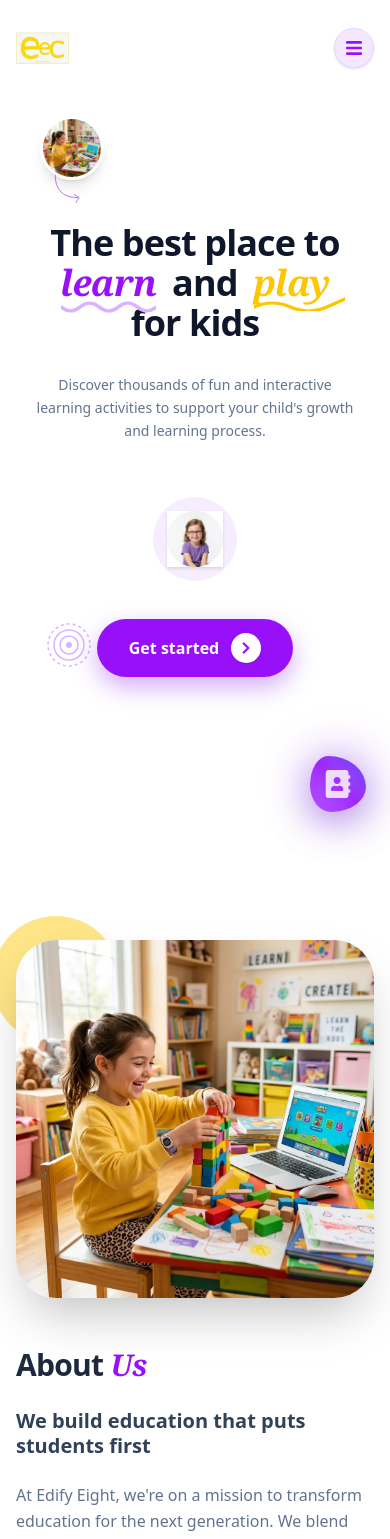
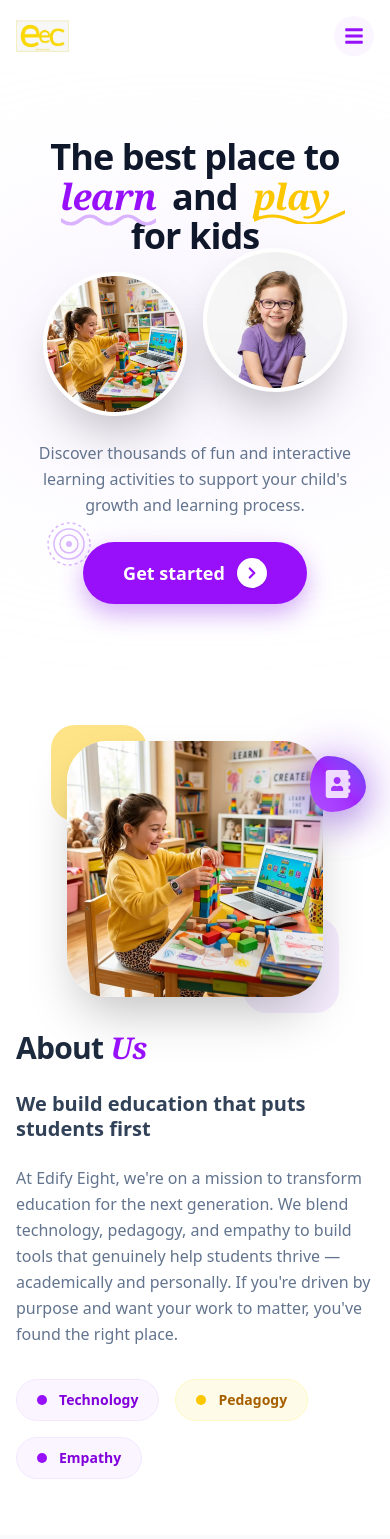
Before and after one commit to yarrowtech-intern2/EECB2CLanding, a React (Vite) app in the folder frontend/: page / in a window 390 px wide. Shown: the top 1539 px of the page. Built offline with nearby package versions, Linux system fonts and the light colour scheme.

Commit message:
fixed error

```diff
--- a/frontend/src/Components/About.jsx
+++ b/frontend/src/Components/About.jsx
@@ -3,20 +3,20 @@ import learningMaterials from "../assets/wonderkids/learning_materials.webp";
 
 const About = () => {
   return (
-    <section id="about" className="w-full py-24 relative overflow-hidden bg-white">
-      <div className="global-container relative z-10 flex flex-col lg:flex-row items-center gap-12 lg:gap-20">
+    <section id="about" className="w-full py-6 sm:py-10 relative overflow-hidden bg-white">
+      <div className="global-container relative z-10 flex flex-col lg:flex-row items-center gap-8 lg:gap-20">
 
         {/* Left Side: Image */}
         <div className="w-full lg:w-1/2 relative flex justify-center lg:justify-start" data-aos="fade-right">
-          <div className="relative z-10 rounded-[40px] overflow-hidden shadow-2xl bg-purple-50 max-w-[480px]">
-            <img
-              src={learningMaterials}
-              alt="About Edify Eight"
-              className="w-full h-auto object-cover"
-            />
+          <div className="relative w-64 h-64 sm:w-80 sm:h-80 lg:w-[450px] lg:h-[450px]">
+            {/* Main Image - Now rounded square without border */}
+            <div className="w-full h-full rounded-[40px] shadow-2xl overflow-hidden relative z-10 bg-white">
+              <img src={learningMaterials} alt="About Edify Eight" className="w-full h-full object-cover" />
+            </div>
+            {/* Decorative shapes */}
+            <div className="absolute -top-4 -left-4 sm:-top-6 sm:-left-6 w-24 h-24 sm:w-32 sm:h-32 bg-yellow-400 rounded-3xl -z-10 opacity-20 animate-pulse"></div>
+            <div className="absolute -bottom-4 -right-4 sm:-bottom-6 sm:-right-6 w-24 h-24 sm:w-32 sm:h-32 bg-purple-200 rounded-3xl -z-10 opacity-40"></div>
           </div>
-          {/* Decorative shapes */}
-          <div className="absolute -top-6 -left-6 w-32 h-32 bg-yellow-400 rounded-full -z-10 opacity-20 animate-pulse"></div>
         </div>
 
         {/* Right Side: Content */}
--- a/frontend/src/Components/Contact.jsx
+++ b/frontend/src/Components/Contact.jsx
@@ -144,11 +144,11 @@ const Contact = () => {
   return (
     <section
       id="contact"
-      className="w-full py-24 relative overflow-hidden bg-white"
+      className="w-full py-6 sm:py-10 relative overflow-hidden bg-white"
     >
       <div className="global-container relative z-10">
         {/* Header */}
-        <div className="mb-16 text-center">
+        <div className="mb-4 sm:mb-6 text-center">
           <h2 className="text-3xl sm:text-4xl lg:text-5xl leading-tight tracking-tight font-extrabold text-slate-800 mb-6">
             Get in <span className="text-yellow-400 italic font-serif">touch</span>
           </h2>
--- a/frontend/src/Components/FAQ.jsx
+++ b/frontend/src/Components/FAQ.jsx
@@ -58,11 +58,11 @@ const FAQ = () => {
   return (
     <section
       id="faq"
-      className="relative py-24 bg-slate-50 overflow-hidden"
+      className="relative py-6 sm:py-10 bg-slate-50 overflow-hidden"
     >
       <div className="global-container relative z-10">
         {/* Header */}
-        <div className="mb-16 text-center">
+        <div className="mb-4 sm:mb-6 text-center">
           <h2 className="text-3xl sm:text-4xl lg:text-5xl leading-tight tracking-tight font-extrabold text-slate-800 mb-6">
             Got <span className="text-purple-600 italic font-serif">questions?</span>
           </h2>
--- a/frontend/src/Components/Footer.jsx
+++ b/frontend/src/Components/Footer.jsx
@@ -32,7 +32,7 @@ export default function Footer() {
       <div className="absolute -bottom-48 -right-48 w-[560px] h-[560px] bg-yellow-100/40 blur-[130px] rounded-full z-0" />
 
       {/* ===================== CONTENT ===================== */}
-      <div className="global-container relative z-20 pt-16">
+      <div className="global-container relative z-20 pt-8 sm:pt-16">
         <div className="grid grid-cols-1 lg:grid-cols-2 gap-12 2xl:gap-16 items-stretch">
           {/* LEFT CARD */}
           <div
--- a/frontend/src/Components/Header.jsx
+++ b/frontend/src/Components/Header.jsx
@@ -1,10 +1,11 @@
 import React, { useEffect, useRef, useState } from "react";
 import { useNavigate, useLocation } from "react-router-dom";
-import toast from "react-hot-toast";
 import Logo from "../assets/logo.webp";
-import { FaBars, FaTimes } from "react-icons/fa";
+import { FaBars, FaTimes, FaHome, FaInfoCircle, FaBullseye, FaQuestionCircle, FaStar, FaThLarge } from "react-icons/fa";
 
 const Header = () => {
+  const [isVisible, setIsVisible] = useState(true);
+  const [lastScrollY, setLastScrollY] = useState(0);
   const [mobileOpen, setMobileOpen] = useState(false);
   const [activeSection, setActiveSection] = useState("home");
   const [scrolled, setScrolled] = useState(false);
@@ -14,27 +15,41 @@ const Header = () => {
   const location = useLocation();
 
   const navLinks = [
-    { label: "Home", id: "home" },
-    { label: "About Us", id: "about" },
-    { label: "Our Mission", id: "mission" },
-    { label: "Why EEC", id: "why-eec" },
-    { label: "Features", id: "features" },
-    { label: "FAQ", id: "faq" },
+    { label: "Home", id: "home", icon: <FaHome /> },
+    { label: "About", id: "about", icon: <FaInfoCircle /> },
+    { label: "Mission", id: "mission", icon: <FaBullseye /> },
+    { label: "Why EEC", id: "why-eec", icon: <FaStar /> },
+    { label: "Features", id: "features", icon: <FaThLarge /> },
+    { label: "FAQ", id: "faq", icon: <FaQuestionCircle /> },
   ];
 
   /* ======================
-     SCROLL ACTIVE SECTION
+     SCROLL BEHAVIOR & ACTIVE SECTION
   ====================== */
 
   useEffect(() => {
     const handleScroll = () => {
-      setScrolled(window.scrollY > 30);
+      const currentScrollY = window.scrollY;
+      setScrolled(currentScrollY > 30);
 
-      const scrollPosition = window.scrollY + 150;
+      // Hide Header Logic
+      if (currentScrollY > lastScrollY && currentScrollY > 100) {
+        setIsVisible(false);
+      } else {
+        setIsVisible(true);
+      }
 
+      // CLOSE MENU ON SCROLL
+      if (mobileOpen) {
+        setMobileOpen(false);
+      }
+
+      setLastScrollY(currentScrollY);
+
+      // Active Section Logic
+      const scrollPosition = currentScrollY + 150;
       navLinks.forEach((link) => {
         const section = document.getElementById(link.id);
-
         if (section) {
           if (
             scrollPosition >= section.offsetTop &&
@@ -47,9 +62,8 @@ const Header = () => {
     };
 
     window.addEventListener("scroll", handleScroll, { passive: true });
-
     return () => window.removeEventListener("scroll", handleScroll);
-  }, []);
+  }, [lastScrollY, mobileOpen]);
 
   /* ======================
      MOBILE CLOSE OUTSIDE
@@ -61,19 +75,9 @@ const Header = () => {
         setMobileOpen(false);
       }
     };
-
     document.addEventListener("mousedown", handler);
-
     return () => document.removeEventListener("mousedown", handler);
   }, []);
-
-  /* ======================
-     BODY SCROLL LOCK
-  ====================== */
-
-  useEffect(() => {
-    document.body.style.overflow = mobileOpen ? "hidden" : "auto";
-  }, [mobileOpen]);
 
   /* ======================
      SCROLL FUNCTION
@@ -84,76 +88,60 @@ const Header = () => {
 
     if (location.pathname !== "/") {
       navigate("/");
-
       setTimeout(() => {
         const section = document.getElementById(id);
-
         if (section) {
           const headerOffset = 80;
           const elementPosition = section.getBoundingClientRect().top;
-          const offsetPosition =
-            elementPosition + window.scrollY - headerOffset;
-
-          window.scrollTo({
-            top: offsetPosition,
-            behavior: "smooth",
-          });
+          const offsetPosition = elementPosition + window.scrollY - headerOffset;
+          window.scrollTo({ top: offsetPosition, behavior: "smooth" });
         } else if (id === "home") {
           window.scrollTo({ top: 0, behavior: "smooth" });
         }
       }, 100);
-
       return;
     }
 
     const section = document.getElementById(id);
-
     if (!section) {
-      if (id === "home") {
-        window.scrollTo({ top: 0, behavior: "smooth" });
-      }
+      if (id === "home") window.scrollTo({ top: 0, behavior: "smooth" });
       return;
     }
 
     const headerOffset = 90;
     const elementPosition = section.getBoundingClientRect().top;
     const offsetPosition = elementPosition + window.pageYOffset - headerOffset;
-
-    window.scrollTo({
-      top: offsetPosition,
-      behavior: "smooth",
-    });
+    window.scrollTo({ top: offsetPosition, behavior: "smooth" });
   };
 
   return (
+    <>
+      {/* ======================
+         DESKTOP HEADER
+      ====================== */}
       <header
-      className={`fixed top-0 left-0 w-full z-[9999] transition-all duration-300 ${
-        scrolled
-          ? "py-3 bg-white/95 backdrop-blur-md shadow-md"
-          : "py-5 bg-transparent"
+        className={`hidden lg:block fixed left-0 w-full z-[9999] transition-all duration-500 ease-in-out ${
+          isVisible ? "translate-y-0" : "-translate-y-full"
+        } ${
+          scrolled ? "top-2 px-6" : "top-0 py-5 bg-transparent"
         }`}
       >
-      <div className="global-container relative flex items-center justify-between h-14 lg:h-16">
-
-        {/* LOGO */}
-        <button
-          onClick={() => scrollToSection("home")}
-          className="relative z-10 flex items-center gap-2 flex-shrink-0"
-        >
-          <img src={Logo} alt="logo" className="h-8 lg:h-10 w-auto" />
+        <div className={`global-container relative flex items-center justify-between transition-all duration-500 ${
+          scrolled
+            ? "h-16 bg-white/90 backdrop-blur-md shadow-lg rounded-full border border-white/20"
+            : "h-16 bg-transparent"
+        }`}>
+          <button onClick={() => scrollToSection("home")} className="ml-6">
+            <img src={Logo} alt="logo" className="h-10 w-auto" />
           </button>
-
-        {/* DESKTOP NAV */}
-        <div className="hidden lg:flex items-center absolute left-1/2 -translate-x-1/2 z-10">
-          <nav className="flex items-center gap-1 bg-white/80 border border-gray-200 rounded-full px-2 py-1.5 shadow-sm">
+          <div className="flex items-center absolute left-1/2 -translate-x-1/2">
+            <nav className="flex items-center gap-1">
               {navLinks.map((item) => (
                 <button
                   key={item.id}
                   onClick={() => scrollToSection(item.id)}
                   className={`px-5 py-2 rounded-full text-sm font-bold transition-all duration-300 ${
-                  activeSection === item.id
-                    ? "bg-purple-600 text-white shadow-md"
-                    : "text-slate-500 hover:text-slate-800 hover:bg-slate-50"
+                    activeSection === item.id ? "text-purple-600" : "text-slate-500 hover:text-slate-800"
                   }`}
                 >
                   {item.label}
@@ -161,74 +149,89 @@ const Header = () => {
               ))}
             </nav>
           </div>
-
-        {/* RIGHT ACTION BUTTONS */}
-        <div className="flex items-center gap-5 relative z-10">
-          <button
-            onClick={() => setMobileOpen(true)}
-            className="lg:hidden w-10 h-10 flex items-center justify-center rounded-full bg-purple-100 text-purple-600 shadow-sm border border-purple-200"
-          >
-            <FaBars size={18} />
+          <div className="mr-6">
+            <button onClick={() => scrollToSection("contact")} className="bg-slate-900 text-white px-6 py-2.5 rounded-full text-sm font-bold hover:bg-purple-600 transition-all shadow-md">
+              Contact Us
             </button>
           </div>
         </div>
+      </header>
 
       {/* ======================
-         MOBILE MENU
+         MOBILE HEADER (Standard Top Bar)
       ====================== */}
-
-      <div
-        className={`fixed inset-0 z-[99999] transition ${
-          mobileOpen ? "opacity-100 visible" : "opacity-0 invisible"
+      <header
+        className={`lg:hidden fixed top-0 left-0 w-full z-[9999] transition-all duration-500 ease-in-out ${
+          isVisible ? "translate-y-0" : "-translate-y-full"
+        } ${
+          scrolled ? "bg-white/95 backdrop-blur-md shadow-sm py-3" : "bg-white py-4"
         }`}
       >
-
-        {/* BACKDROP */}
-        <div
-          className="absolute inset-0 bg-black/40"
-          onClick={() => setMobileOpen(false)}
-        />
-
-        {/* DRAWER */}
-        <div
-          ref={mobileRef}
-          className={`absolute right-0 top-0 w-[85%] max-w-[320px] h-screen bg-white shadow-xl transition-transform duration-300 ${
-            mobileOpen ? "translate-x-0" : "translate-x-full"
-          }`}
+        <div className="global-container flex items-center justify-between relative z-[10001]">
+          <button onClick={() => scrollToSection("home")}>
+            <img src={Logo} alt="logo" className="h-8 w-auto" />
+          </button>
+          <button
+            onClick={() => setMobileOpen(!mobileOpen)}
+            className="w-10 h-10 flex items-center justify-center rounded-full bg-purple-50 text-purple-600 active:scale-90 transition-all"
           >
-
-          {/* TOP */}
-          <div className="flex items-center justify-between p-5 border-b border-gray-100">
-            <div className="flex items-center gap-2">
-               <img src={Logo} alt="logo" className="h-8" />
-            </div>
-            <button onClick={() => setMobileOpen(false)} className="text-slate-400 hover:text-slate-600">
-              <FaTimes size={22} />
+            {mobileOpen ? <FaTimes size={20} /> : <FaBars size={20} />}
           </button>
         </div>
 
-          {/* LINKS */}
-          <div className="p-5 flex flex-col gap-2">
+        {/* ======================
+           PREMIUM TOP SLIDE-DOWN GRID MENU
+        ====================== */}
+        <div
+          ref={mobileRef}
+          className={`absolute top-0 left-0 w-full bg-white rounded-b-[40px] shadow-[0_20px_60px_rgba(0,0,0,0.15)] transition-all duration-500 ease-in-out z-[10000] overflow-hidden ${
+            mobileOpen ? "translate-y-0 opacity-100" : "-translate-y-full opacity-0"
+          }`}
+        >
+          {/* Header height offset placeholder */}
+          <div className="h-20" />
+
+          <div className="p-6 pb-10">
+            <div className="grid grid-cols-2 gap-3 mb-8">
               {navLinks.map((item) => (
                 <button
                   key={item.id}
                   onClick={() => scrollToSection(item.id)}
-                className={`text-left px-5 py-3.5 rounded-2xl font-bold transition-colors ${
+                  className={`flex flex-col items-center justify-center p-5 rounded-3xl transition-all duration-300 border ${
                     activeSection === item.id
-                    ? "bg-purple-50 text-purple-600"
-                    : "text-slate-600 hover:bg-slate-50"
+                      ? "bg-purple-600 text-white border-purple-600 shadow-lg scale-[1.02]"
+                      : "bg-slate-50 text-slate-700 border-slate-100 hover:bg-purple-50 hover:text-purple-600"
                   }`}
                 >
-                {item.label}
+                  <div className={`text-2xl mb-2 ${activeSection === item.id ? "text-white" : "text-purple-600"}`}>
+                    {item.icon}
+                  </div>
+                  <span className="text-sm font-bold">{item.label}</span>
                 </button>
               ))}
             </div>
 
-
-
+            <button
+              onClick={() => scrollToSection("contact")}
+              className="w-full bg-slate-900 text-white py-5 rounded-3xl font-bold text-lg shadow-xl active:scale-95 transition-all flex items-center justify-center gap-3"
+            >
+              Get Started
+              <div className="w-8 h-8 rounded-full bg-white/20 flex items-center justify-center">
+                 <FaBars className="rotate-90" size={10} />
+              </div>
+            </button>
           </div>
         </div>
       </header>
+
+      {/* BACKDROP */}
+      <div
+        className={`fixed inset-0 bg-black/30 backdrop-blur-sm z-[9998] lg:hidden transition-all duration-500 ${
+          mobileOpen ? "opacity-100 visible" : "opacity-0 invisible pointer-events-none"
+        }`}
+        onClick={() => setMobileOpen(false)}
+      />
+    </>
   );
 };
 
--- a/frontend/src/Components/Hero.jsx
+++ b/frontend/src/Components/Hero.jsx
@@ -12,9 +12,9 @@ const Hero = () => {
   };
 
   return (
-    <section id="home" className="relative min-h-screen w-full bg-white flex flex-col items-center justify-center pt-28 pb-16 z-10 overflow-hidden lg:overflow-visible">
+    <section id="home" className="relative min-h-[85vh] lg:min-h-screen w-full bg-white flex flex-col items-center justify-center pt-16 sm:pt-24 pb-4 sm:pb-8 z-10 overflow-hidden lg:overflow-visible">
 
-      {/* Decorative Elements Layer */}
+      {/* Decorative Elements Layer - DESKTOP ONLY FLOATING */}
       <div className="absolute inset-0 pointer-events-none z-0">
 
         {/* Bottom Left Concentric Circles */}
@@ -27,12 +27,12 @@ const Hero = () => {
           </svg>
         </div>
 
-        {/* Left Floating Kid (Top) */}
-        <div className="absolute top-[10%] left-[2%] sm:left-[5%] lg:top-[20%] lg:left-[10%] flex flex-col items-center scale-50 sm:scale-75 lg:scale-100 transition-all duration-500 z-10">
+        {/* Left Floating Kid (Top) - DESKTOP ONLY */}
+        <div className="hidden lg:flex absolute top-[20%] left-[10%] flex-col items-center transition-all duration-500 z-10">
           <div className="w-32 h-32 rounded-full bg-purple-100 border-[6px] border-white shadow-xl flex items-center justify-center overflow-hidden relative">
-             <img src={otherKid} alt="Student" className="w-[100%] h-auto object-cover object-top" />
+             <img src={otherKid} alt="Student" className="w-full h-full object-cover object-top" />
           </div>
-          <svg className="absolute -bottom-12 sm:-bottom-20 left-6 sm:left-10 w-16 sm:w-24 h-16 sm:h-24 text-purple-600 opacity-60 sm:opacity-100" viewBox="0 0 100 100" fill="none">
+          <svg className="absolute -bottom-20 left-10 w-24 h-24 text-purple-600" viewBox="0 0 100 100" fill="none">
             <path d="M 10 10 Q 10 80 80 80" stroke="currentColor" strokeWidth="3" strokeLinecap="round" fill="none" />
             <path d="M 70 70 L 85 80 L 75 95" stroke="currentColor" strokeWidth="3" strokeLinecap="round" strokeLinejoin="round" fill="none" />
           </svg>
@@ -40,17 +40,18 @@ const Hero = () => {
 
         {/* Right Floating Kid (Bottom) - DESKTOP ONLY */}
         <div className="hidden lg:block absolute bottom-[15%] right-[10%] scale-110 transition-all duration-500 z-10">
-          <div className="absolute inset-0 bg-purple-200 rounded-[40%_60%_70%_30%_/_40%_50%_60%_50%] scale-150 -translate-x-4 -translate-y-4" />
-          <div className="w-40 h-40 flex items-center justify-center relative">
-             <img src={heroKid} alt="Kid" className="w-[120%] h-auto object-contain drop-shadow-xl translate-y-2 translate-x-2" />
+          <div className="absolute inset-0 bg-purple-200 rounded-full scale-150 -translate-x-4 -translate-y-4" />
+          <div className="w-40 h-40 rounded-full flex items-center justify-center relative overflow-hidden bg-white/50 border-4 border-white shadow-xl">
+             <img src={heroKid} alt="Kid" className="w-full h-full object-cover" />
           </div>
         </div>
       </div>
 
       {/* Main Content */}
-      <div className="global-container relative z-20 flex flex-col items-center text-center mt-12">
+      <div className="global-container relative z-20 flex flex-col items-center text-center">
 
-        <h1 className="text-4xl sm:text-6xl lg:text-[5.5rem] leading-[1.1] tracking-tight text-slate-900 font-extrabold mb-8 max-w-4xl relative z-20 px-4">
+        {/* Headline */}
+        <h1 className="text-4xl sm:text-6xl lg:text-[5.5rem] leading-[1.1] tracking-tight text-slate-900 font-extrabold mb-4 sm:mb-6 max-w-4xl relative z-20 px-4">
           The best place to <br />
           <span className="relative inline-block z-10 mr-4">
             <span className="text-purple-600 italic font-serif">learn</span>
@@ -71,21 +72,28 @@ const Hero = () => {
           for kids
         </h1>
 
-        <p className="max-w-xl text-slate-500 text-sm sm:text-base lg:text-lg font-medium mb-10 leading-relaxed px-4 relative z-20">
+        {/* MOBILE IMAGES COLLAGE - CLEAN & IMPACTFUL */}
+        <div className="lg:hidden flex items-center justify-center gap-4 mb-6 relative px-4">
+           {/* Image 1 */}
+           <div className="w-36 h-36 sm:w-44 sm:h-44 rounded-full border-4 border-white shadow-2xl overflow-hidden bg-purple-50 -rotate-6">
+              <img src={otherKid} alt="Student" className="w-full h-full object-cover object-top" />
+           </div>
+           {/* Image 2 */}
+           <div className="w-36 h-36 sm:w-44 sm:h-44 rounded-full border-4 border-white shadow-2xl overflow-hidden bg-yellow-50 rotate-6 -translate-y-6">
+              <img src={heroKid} alt="Kid" className="w-full h-full object-cover" />
+           </div>
+
+           {/* Background blob for images */}
+           <div className="absolute inset-0 bg-purple-100/50 blur-3xl -z-10 rounded-full scale-150" />
+        </div>
+
+        <p className="max-w-xl text-slate-500 text-base sm:text-lg font-medium mb-6 sm:mb-8 leading-relaxed px-4 relative z-20">
           Discover thousands of fun and interactive learning activities to support your child's growth and learning process.
         </p>
 
-        {/* MOBILE ONLY Image - Sequential Flow */}
-        <div className="lg:hidden flex items-center justify-center mb-6 relative z-20 scale-50 sm:scale-75 transition-all duration-500">
-          <div className="absolute inset-0 bg-purple-200 rounded-full scale-150 opacity-40" />
-          <div className="w-28 h-28 flex items-center justify-center relative z-10">
-             <img src={heroKid} alt="Kid" className="w-[120%] h-auto object-contain drop-shadow-md" />
-          </div>
-        </div>
-
         <button
           onClick={scrollToContact}
-          className="flex items-center gap-3 px-8 py-3.5 sm:py-4 text-base sm:text-lg font-bold text-white bg-purple-600 rounded-full shadow-[0_10px_25px_rgba(147,51,234,0.4)] hover:shadow-[0_15px_35px_rgba(147,51,234,0.5)] hover:bg-purple-700 transition-all hover:-translate-y-1 active:scale-95 relative z-30 mb-10"
+          className="flex items-center gap-3 px-10 py-4 sm:px-12 sm:py-5 text-lg font-bold text-white bg-purple-600 rounded-full shadow-[0_10px_25px_rgba(147,51,234,0.4)] hover:shadow-[0_15px_35px_rgba(147,51,234,0.5)] hover:bg-purple-700 transition-all hover:-translate-y-1 active:scale-95 relative z-30 mb-6 sm:mb-8"
         >
           Get started
           <span className="bg-white text-purple-600 p-1.5 rounded-full shadow-sm"><ChevronRight size={18} strokeWidth={3} /></span>
--- a/frontend/src/Components/Modules.jsx
+++ b/frontend/src/Components/Modules.jsx
@@ -63,11 +63,11 @@ const FeaturesModules = () => {
   return (
     <section
       id="features"
-      className="w-full py-24 relative bg-white overflow-hidden"
+      className="w-full py-6 sm:py-10 relative bg-white overflow-hidden"
     >
       <div className="global-container relative z-10">
         {/* Header */}
-        <div className="mb-16 text-center">
+        <div className="mb-4 sm:mb-6 text-center">
           <h2 className="text-3xl sm:text-4xl lg:text-5xl leading-tight tracking-tight font-extrabold text-slate-800">
             Our <span className="text-purple-600 italic font-serif">interactive</span> features
           </h2>
--- a/frontend/src/Components/WhyEEC.jsx
+++ b/frontend/src/Components/WhyEEC.jsx
@@ -31,7 +31,7 @@ const WhyEEC = () => {
   return (
     <section
       id="why-eec"
-      className="w-full py-24 relative bg-purple-600 overflow-hidden"
+      className="w-full py-6 sm:py-10 relative bg-purple-600 overflow-hidden"
     >
       {/* Decorative yellow sun */}
       <div className="absolute top-16 right-10 lg:right-32 w-20 h-20 lg:w-32 lg:h-32 bg-yellow-400 shadow-lg animate-[spin_12s_linear_infinite]" style={{ clipPath: 'polygon(50% 0%, 61% 35%, 98% 35%, 68% 57%, 79% 91%, 50% 70%, 21% 91%, 32% 57%, 2% 35%, 39% 35%)' }}></div>
@@ -39,7 +39,7 @@ const WhyEEC = () => {
 
       <div className="global-container relative z-10 flex flex-col">
 
-        <div className="mb-16 text-center">
+        <div className="mb-4 sm:mb-6 text-center">
           <h2 className="text-3xl sm:text-4xl lg:text-5xl leading-tight tracking-tight font-extrabold text-white mb-6">
             Why <span className="text-yellow-400 italic font-serif">EEC?</span>
           </h2>
```
Also changed, not shown: frontend/src/Components/ourMission.jsx (+10 -10 lines). Lines whose indentation alone changed are shown as unchanged.
